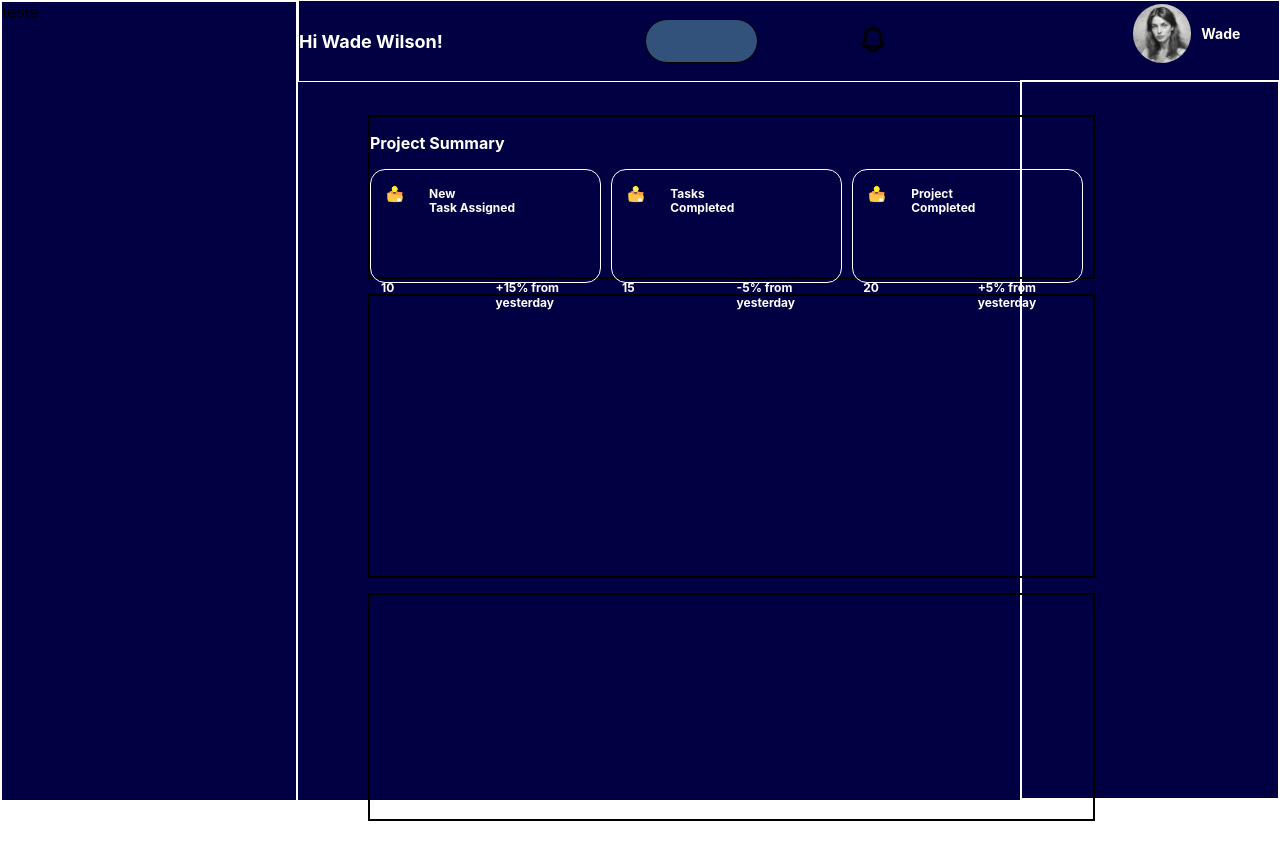
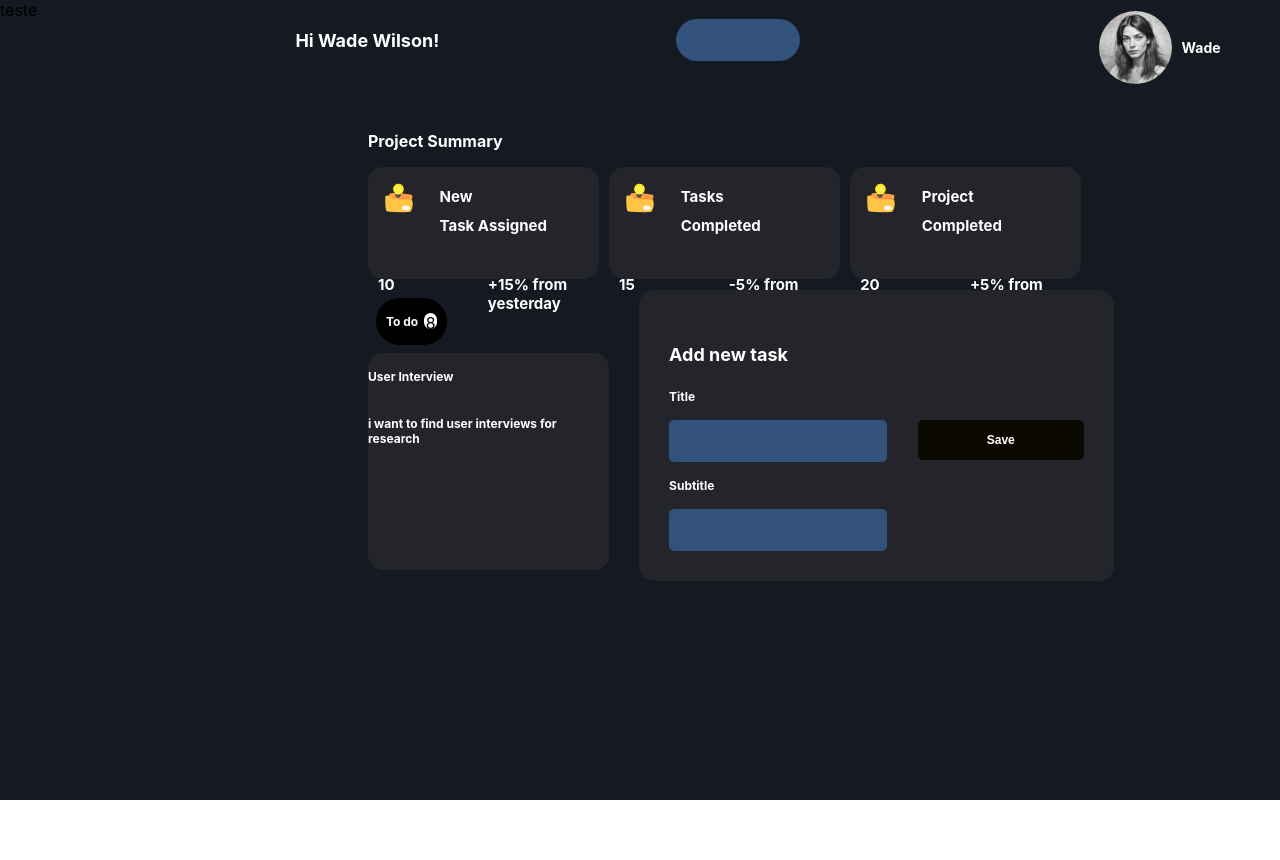
Before and after one commit to artur-r-sousa/task-management, a React (Create React App) app: page / in a window 1280 px wide. Shown: the top 860 px of the page. Built offline with nearby package versions, Linux system fonts and the light colour scheme.

Commit message:
(Home): removed mark-ups, changed layout colors, added new section for AddTask

```diff
--- a/src/components/SectionSummary/styles.js
+++ b/src/components/SectionSummary/styles.js
@@ -4,7 +4,6 @@ export const Container = styled.div`
   display: flex;
   width: 100%;
   height: 20vh;
-  border: 2px solid #000;
   margin-top: 15px;
   flex-direction: column;
 `;
--- /dev/null
+++ b/src/components/SectionTasks/index.js
@@ -0,0 +1,50 @@
+import React from "react";
+import { BoxContainer, Circular, Col, Container, Rounded, Row, SaveButton, SubText, UserInput } from "./styles";
+
+export default function SectionTasks() {
+  return (
+    <Container>
+      <Row>
+        <Col>
+          <Row>
+            <Rounded>
+              <SubText>To do</SubText>
+              <Circular>8</Circular>
+            </Rounded>
+          </Row>
+          <BoxContainer>
+            <Col>
+              <Row>
+                <SubText>User Interview</SubText>
+              </Row>
+              <Row>
+                <SubText>i want to find user interviews for research</SubText>
+              </Row>
+            </Col>
+
+          </BoxContainer>
+
+        </Col>
+        <Col>
+          <BoxContainer addTask>
+            <SubText title>Add new task</SubText>
+            <SubText >Title</SubText>
+            <Row>
+              <UserInput />
+              <SaveButton onClick={() => {}}>
+                <SubText>Save</SubText>
+              </SaveButton>
+            </Row>
+
+            <SubText >Subtitle</SubText>
+            <UserInput />
+          </BoxContainer>
+        </Col>
+        <Col>
+
+        </Col>
+      </Row>
+
+    </Container>
+  )
+}
--- /dev/null
+++ b/src/components/SectionTasks/styles.js
@@ -0,0 +1,100 @@
+import styled from "styled-components";
+
+export const Container = styled.div`
+  display: flex;
+  width: 100%;
+  height: 35vh;
+  margin-top: 15px;
+`;
+
+export const Col = styled.section`
+  display: flex;
+  flex-direction: column;
+  width: 100%;
+
+`;
+
+export const Row = styled.section`
+  display: flex;
+  flex-direction: row;
+  width: 100%;
+  justify-content: space-between;
+
+`;
+
+export const ImgBox = styled.div`
+  margin: 15px;
+  width: 10%;
+  height: 100%;
+`;
+
+export const Img = styled.img`
+  width: 100%;
+  height: 15%;
+`;
+
+export const SubText = styled.h4`
+  font-size: 12px;
+  color: #fff;
+  ${(props) => props.title && `
+    font-size: 18px;
+  `}
+`;
+
+export const BoxContainer = styled.div`
+  border-radius: 15px;
+  width: 100%;
+  height: 100%;
+  background-color: #24252b;
+
+  ${(props) => props.addTask && `
+    margin-left: 30px;
+    width: 172%;
+    padding: 30px;
+    height: 100%;
+  `}
+`;
+
+export const Rounded = styled.div`
+  background-color: #000;
+  border-radius: 30px;
+  width: 4vw;
+  display: flex;
+  justify-content: space-between;
+  align-items: center;
+  margin: 8px;
+  padding-left: 10px;
+  padding-right: 10px;
+`;
+
+export const Circular = styled.div`
+  background-color: #fff;
+  border-radius: 30px;
+  width: 1vw;
+  height: 2vh;
+  display: flex;
+  justify-content: center;
+
+`;
+
+export const UserInput = styled.input`
+  display: flex;
+  width: 40%;
+  height: 5vh;
+  border-radius: 5px;
+  border: none;
+  padding-left: 50px;
+  background-color: #32527b;
+  color: #fff;
+`;
+
+export const SaveButton = styled.button`
+  display: flex;
+  width: 40%;
+  height: 5vh;
+  border-radius: 5px;
+  background-color: #0c0a00;
+  border: none;
+  justify-content: center;
+  align-items: center;
+`;
--- a/src/components/SummaryBox/styles.js
+++ b/src/components/SummaryBox/styles.js
@@ -3,9 +3,9 @@ import styled from "styled-components";
 export const Box = styled.div`
   width: 100%;
   height: 14vh;
-  border: 1px solid #fff;
   border-radius: 15px;
   margin-right: 10px;
+  background-color: #24252b;
 `;
 
 export const Col = styled.section`
@@ -17,13 +17,13 @@ export const Col = styled.section`
 export const Row = styled.section`
   display: flex;
   flex-direction: row;
-  width: 100%;
-
+  width: 95%;
+  margin-bottom: -30px;
 `;
 
 export const ImgBox = styled.div`
   margin: 15px;
-  width: 10%;
+  width: 20%;
   height: 100%;
 `;
 
@@ -33,12 +33,12 @@ export const Img = styled.img`
 `;
 
 export const SubText = styled.h4`
-  font-size: 12px;
+  font-size: 15px;
   color: #fff;
 `;
 
 export const TextContainer = styled.div`
   width: 100%;
-  height: 15%;
+  height: 25%;
   margin-left: 10px;
 `;
--- a/src/pages/index.js
+++ b/src/pages/index.js
@@ -11,11 +11,11 @@ import {
   Row,
   SearchInput,
   SectionGraphs,
-  SectionTasks,
   SideBar,
   UserName
 } from "./styles";
 import SectionSummary from "../components/SectionSummary";
+import SectionTasks from "../components/SectionTasks";
 
 export default function Home() {
   return (
@@ -24,9 +24,7 @@ export default function Home() {
       <Header>
         <HeaderText>Hi Wade Wilson!</HeaderText>
         <SearchInput />
-        <ImgBox header>
-          <Img notification src={require('../assets/images/notification.png')} />
-        </ImgBox>
+
 
         <Row header>
           <Avatar src={require('../assets/images/avatar_1.jpeg')} />
--- a/src/pages/styles.js
+++ b/src/pages/styles.js
@@ -3,7 +3,7 @@ import styled from "styled-components";
 export const Container = styled.div`
   width: 100%;
   height: 100vh;
-  background-color: #000042;
+  background-color: #151922;
   display: flex;
   justify-content: center;
 `;
@@ -15,7 +15,6 @@ export const Header = styled.div`
   align-items: center;
   justify-content: space-between;
   flex-direction: row;
-  border: 1px solid #fff;
 `;
 
 export const HeaderText = styled.h1`
@@ -56,7 +55,8 @@ export const Row = styled.div`
 
     ${(props) => props.header && `
       padding-left: 199px;
-      margin-top: -1.5%;
+      margin-top: 1.5%;
+      justify-content: flex-end;
     `}
 
 `;
@@ -75,8 +75,8 @@ export const SearchInput = styled.input`
   display: flex;
   width: 40%;
   height: 5vh;
+  border: none;
   border-radius: 50px;
-  border: 1px solid #000;
   padding-left: 50px;
   background-color: #32527b;
   margin-left: 100px;
@@ -95,7 +95,6 @@ export const SideBar = styled.div`
   display: flex;
   width: 30%;
   height: 100vh;
-  border: 2px solid #fff;
 `;
 
 export const RightBar = styled.div`
@@ -103,7 +102,6 @@ export const RightBar = styled.div`
   position: absolute;
   width: 20%;
   height: 89.5vh;
-  border: 2px solid #fff;
   bottom: 0px;
   right: 0px;
 `;
@@ -112,7 +110,6 @@ export const SectionSummary = styled.div`
   display: flex;
   width: 100%;
   height: 20vh;
-  border: 2px solid #000;
   margin-top: 15px;
 `;
 
@@ -120,7 +117,6 @@ export const SectionTasks = styled.div`
   display: flex;
   width: 100%;
   height: 35vh;
-  border: 2px solid #000;
   margin-top: 15px;
 `;
 
@@ -128,6 +124,5 @@ export const SectionGraphs = styled.div`
   display: flex;
   width: 100%;
   height: 28vh;
-  border: 2px solid #000;
   margin-top: 15px;
 `;
```
